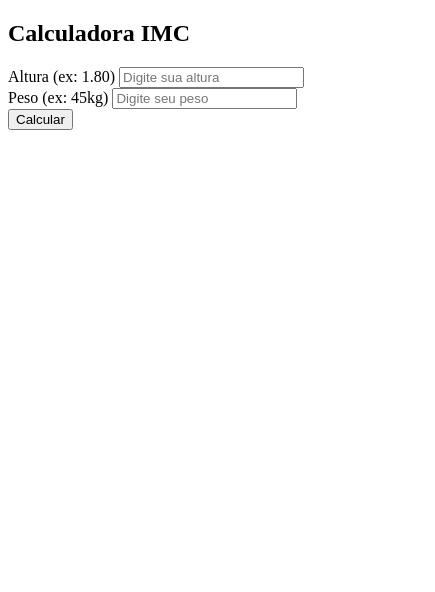
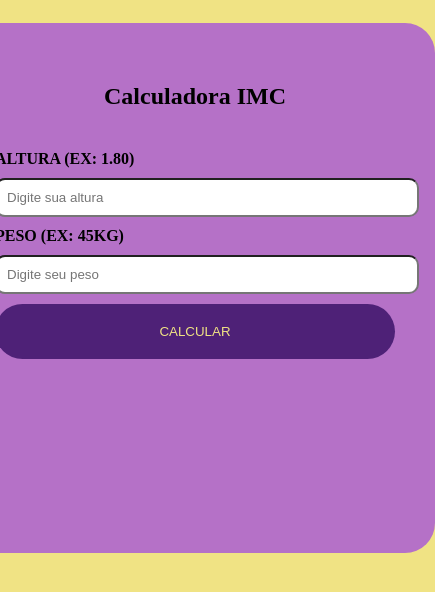
Before and after one commit to givnndias/Projeto1, a React (Vite) app: page / in a window 390 px wide. Shown: the top 592 px of the page, 435 px wide, since content can reach past the window. Built offline with nearby package versions, Linux system fonts and the light colour scheme.

Commit message:
Estilo: estilizando o body

```diff
--- a/src/App.jsx
+++ b/src/App.jsx
@@ -1,6 +1,8 @@
 import { useEffect, useState} from 'react'
 import Header from './components/Header'
 import Resultado from './components/Resultado'
+import './css/global.css'
+import './css/estilo.css'
 
 function App() {
 
--- a/src/components/Header.jsx
+++ b/src/components/Header.jsx
@@ -1,4 +1,5 @@
-
+import '../css/global.css'
+import '../css/header.css'
 
 const Header = () => {
   return (
--- a/src/components/Resultado.jsx
+++ b/src/components/Resultado.jsx
@@ -1,3 +1,4 @@
+import '../css/resultado.css'
 
 //Desestruturando o resultado para pegar o valor
 const Tabela =({resultado}) => {
--- /dev/null
+++ b/src/css/estilo.css
@@ -0,0 +1,19 @@
+.box{
+    display: flex;
+    flex-direction: column;
+    background: var(--bgColor1);
+    width: 400px;
+    height: 450px;
+    border-radius: 30px;
+    padding: 40px;
+}
+
+form {
+    display: flex;
+    flex-direction: column;
+}
+
+.span {
+    font-size: 1rem;
+    font-weight: 600;
+}
--- /dev/null
+++ b/src/css/global.css
@@ -0,0 +1,71 @@
+:root {
+    --fontColor: rgb(240, 227, 132);
+    --fontColor1:rgba(77, 33, 119, 0.99);
+    --bgColor1:rgba(146, 45, 240, 0.62);
+    --bgColor2:  rgb(240, 227, 132);
+
+}
+
+body {
+    background: var(--bgColor2);
+}
+
+.container {
+    display: flex;
+    flex-direction: column;
+    height: 100vh;
+    align-items: center;
+    justify-content: center;
+}
+
+@media (max-width: 500px){
+    .container{
+        justify-content: start;
+        padding: 15px;
+    }
+}
+
+.span{
+    font-size:1rem;
+    font-weight:600;
+}
+
+label{
+    display:block;
+    margin-bottom:10px;
+    font-weight: 900;
+    text-transform: uppercase;
+}
+
+input {
+    width: 100%;
+    padding: 10px;
+    outline-color: rgb(240, 227, 132);
+    border-radius: 10px;
+    margin-bottom: 10px;
+    border: 1px solid bold;
+}
+
+button{
+    border: none;
+    background:var(--fontColor1);
+    color:var(--fontColor);
+    padding:20px;
+    border-radius:30px;
+    text-transform:uppercase;
+    margin-top:20px;
+}
+button:hover{
+    background: rgb(240, 227, 132);
+    color:var(--bgColor1);
+    font-weight:900;
+}
+
+@media (max-width: 500px){
+    .box{
+        width:100%;
+    }
+    button{
+        margin-top:0;
+    }
+}
--- /dev/null
+++ b/src/css/header.css
@@ -0,0 +1,5 @@
+.header {
+    text-align: center;
+    margin-bottom: 20px;
+    color: var (--fontColor1);
+}
--- /dev/null
+++ b/src/css/resultado.css
@@ -0,0 +1,22 @@
+.resultado {
+    margin-top:20px;
+    width: 400px;
+    padding: 10px;
+    background: var(--bgColor1);
+    border-radius: 20px;
+    text-align: center;
+    color: var(--fontColor1);
+}
+
+.imcSpan {
+    background: var(--bgColor2);
+}
+
+.tabela{
+    background:var(--bgColor2);
+    margin-top:30px;
+    width:400px;
+    border-radius:20px;
+    text-align:center;
+    border-spacing:0;
+}
```
